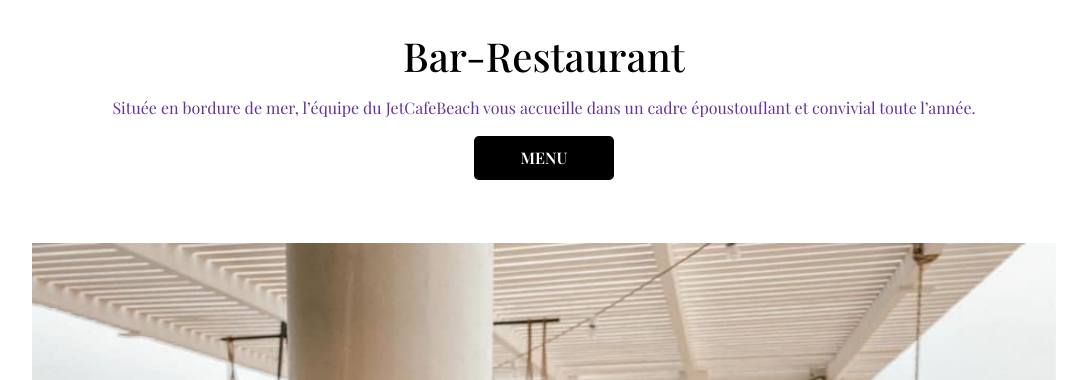
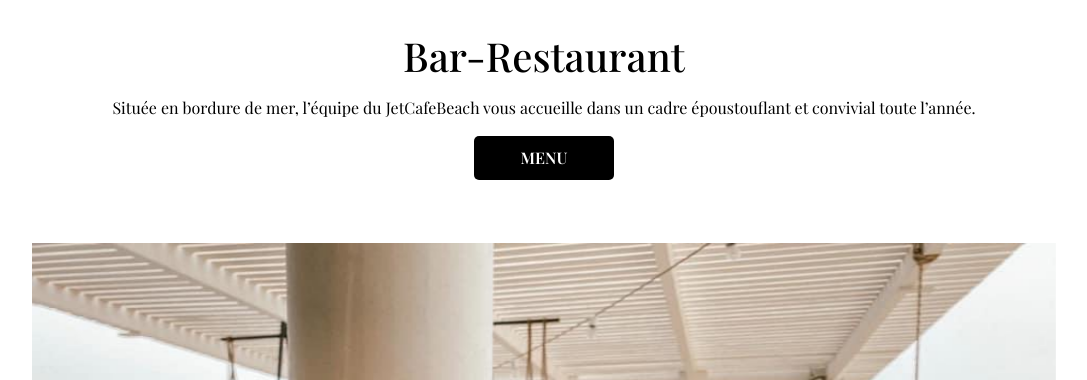
Before and after one commit to Lumi1919/jetcafebeach, a Django app: page /bar_restaurant/ in a window 1280 px wide. Shown: the part 40-420 px from the top of the page, without its empty margins (96-1183 px from the left). Run offline with Django 3.2, Linux system fonts and the light colour scheme; some libraries are stand-ins or nearby versions.

Commit message:
Update style.css

```diff
--- a/static/style.css
+++ b/static/style.css
@@ -160,7 +160,7 @@ body{
 }
 
 .description p{
-    color: rebeccapurple;
+    color: black;
 }
 
 .description {
```
